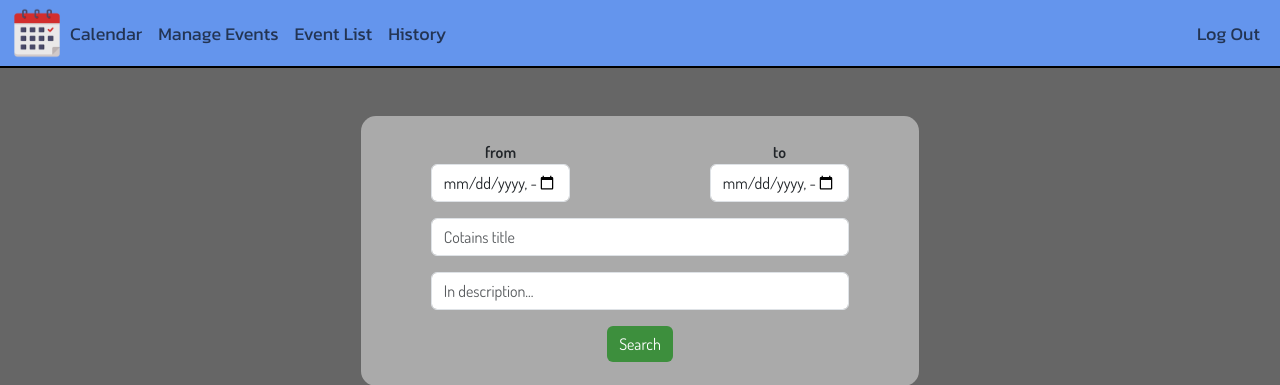
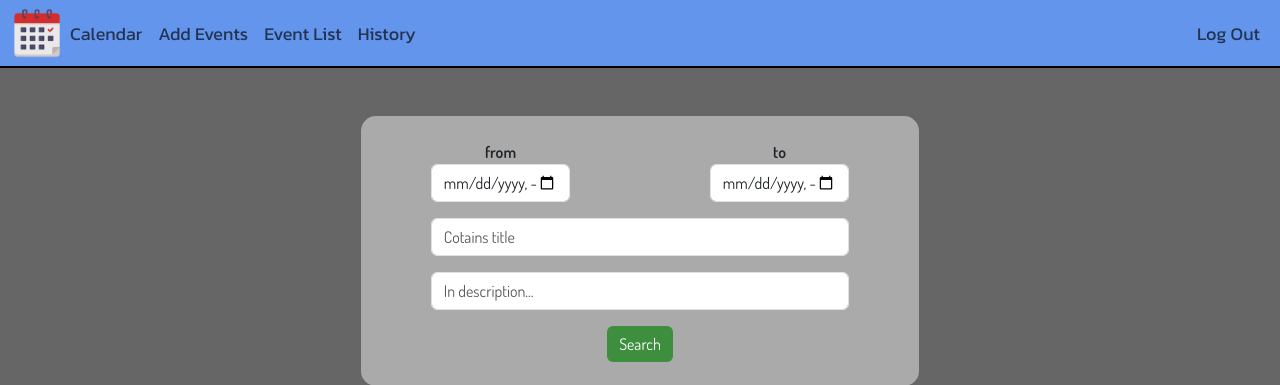
Before and after one commit to musimarcin/final_cs50, a Flask app: page /list in a window 1280 px wide. Shown: the top 385 px of the page. Run offline with Flask 3, Linux system fonts and the light colour scheme; a user stored in the database is signed in; some libraries are stand-ins or nearby versions.

Commit message:
changed manage to add event and finished event list tab

```diff
--- a/templates/layout.html
+++ b/templates/layout.html
@@ -30,7 +30,7 @@
                 {% if session["user_id"] %}
                     <ul class="logo navbar-nav me-auto">
                         <li class="nav-item"><a class="nav-link" href="/">Calendar</a></li>
-                        <li class="nav-item"><a class="nav-link" href="/manage">Manage Events</a></li>
+                        <li class="nav-item"><a class="nav-link" href="/add">Add Events</a></li>
                         <li class="nav-item"><a class="nav-link" href="/list">Event List</a></li>
                         <li class="nav-item"><a class="nav-link" href="/history">History</a></li>
                     </ul>
```
